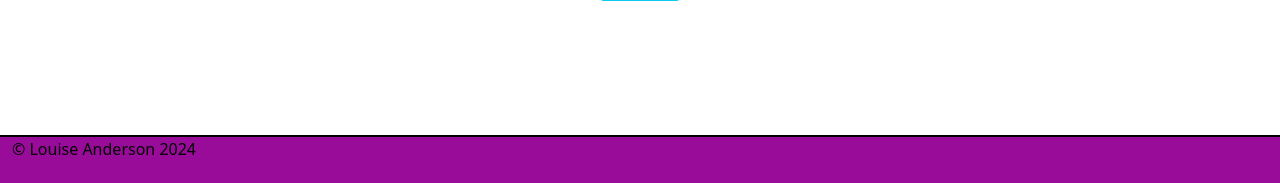
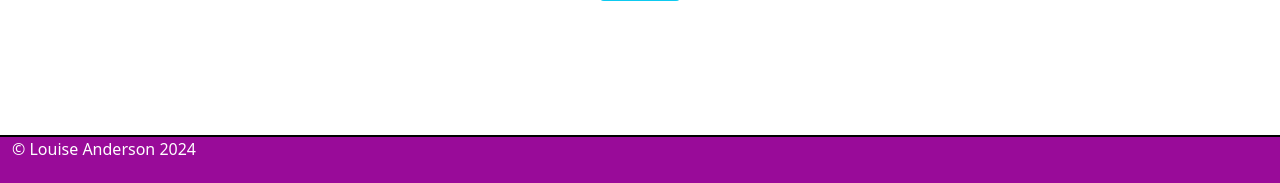
Before and after one commit to Loudotcom/ci-final-project, a Django app: page /accounts/signup/ in a window 1280 px wide. Shown: the part 617-800 px from the top of the page. Run offline with Django 4.2, Linux system fonts and the light colour scheme.

Commit message:
changecopyright styling in base footer

```diff
--- a/static/css/style.css
+++ b/static/css/style.css
@@ -115,5 +115,5 @@ h5.intro-text {
 
 #copyright {
     font-weight: 300;
-    color: black;
+    color: #fff;
 }
```
